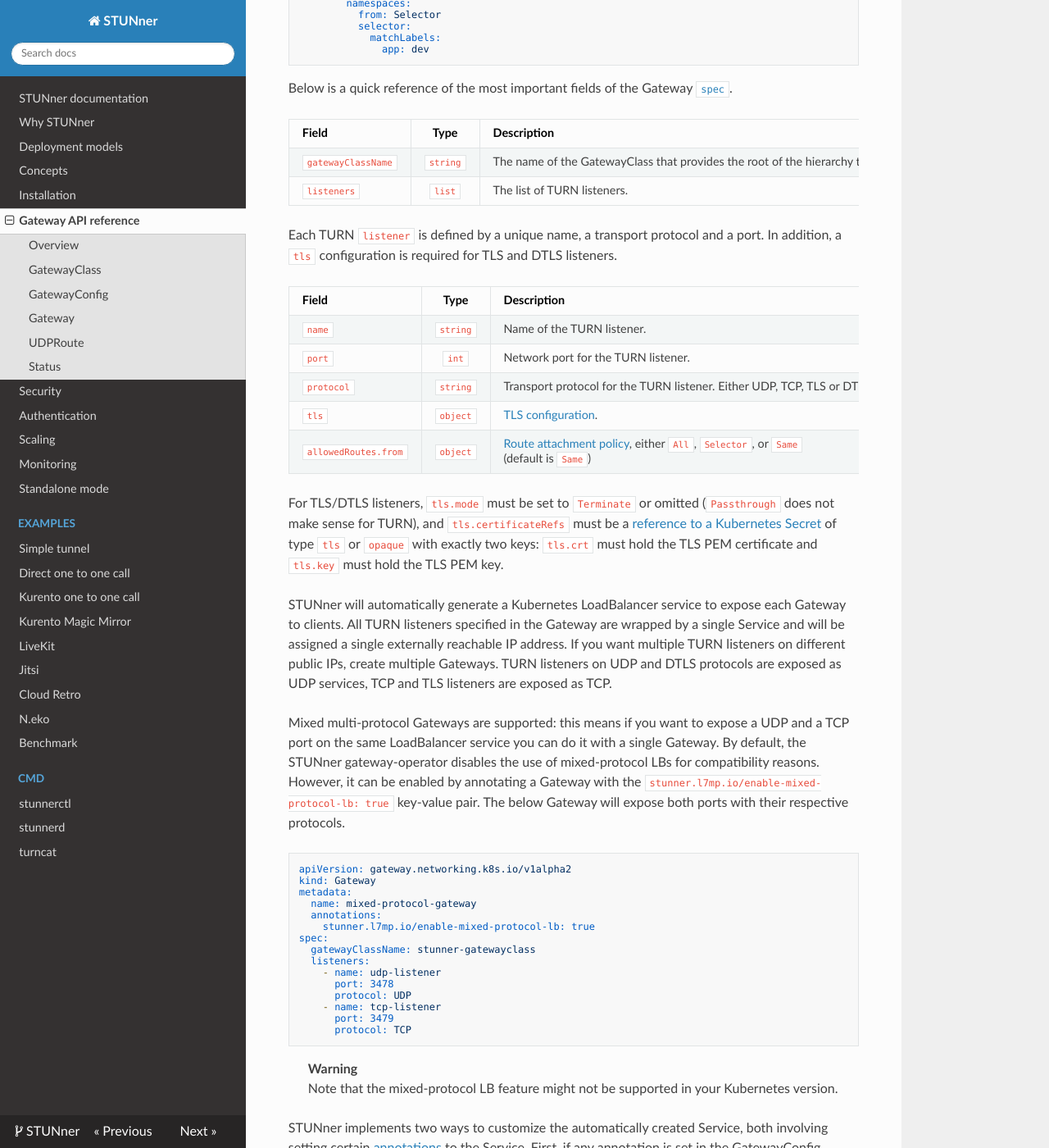
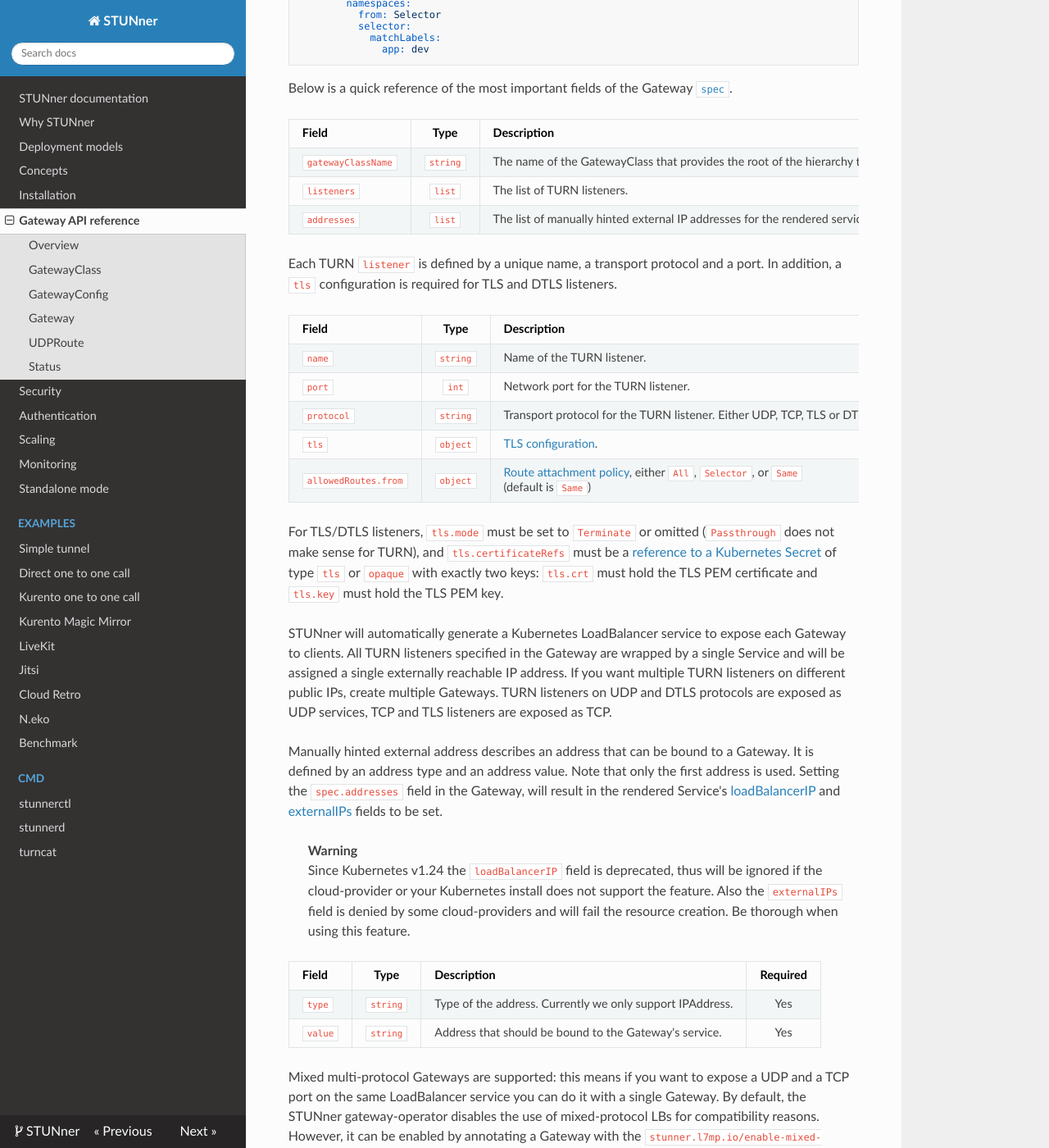
Before and after one commit to l7mp/stunner, an MkDocs documentation site: the page built from docs/GATEWAY.md, in a window 1280 px wide and 1400 px high, scrolled down 4114 px. Shown: the whole window at 82% size. Built offline with MkDocs 1.6.1, drawn with Linux system fonts in a browser that asks for light colours; nearby versions of some CDN libraries.

Commit message:
docs(Gateway): Document external ip specification

```diff
--- a/docs/GATEWAY.md
+++ b/docs/GATEWAY.md
@@ -148,6 +148,7 @@ Below is a quick reference of the most important fields of the Gateway [`spec`](
 | :--- | :---: | :--- | :---: |
 | `gatewayClassName` | `string` | The name of the GatewayClass that provides the root of the hierarchy the Gateway is attached to. | Yes |
 | `listeners` | `list` | The list of TURN listeners. | Yes |
+| `addresses` | `list` | The list of manually hinted external IP addresses for the rendered service (only the first one is used). | No |
 
 Each TURN `listener` is defined by a unique name, a transport protocol and a port. In addition, a
 `tls` configuration is required for TLS and DTLS listeners.
@@ -162,7 +163,20 @@ Each TURN `listener` is defined by a unique name, a transport protocol and a por
 
 For TLS/DTLS listeners, `tls.mode` must be set to `Terminate` or omitted (`Passthrough` does not make sense for TURN), and `tls.certificateRefs` must be a [reference to a Kubernetes Secret](https://gateway-api.sigs.k8s.io/references/spec/#gateway.networking.k8s.io%2fv1beta1.GatewayTLSConfig) of type `tls` or `opaque` with exactly two keys: `tls.crt` must hold the TLS PEM certificate and `tls.key` must hold the TLS PEM key.
 
-STUNner will automatically generate a Kubernetes LoadBalancer service to expose each Gateway to clients. All TURN listeners specified in the Gateway are wrapped by a single Service and will be assigned a single externally reachable IP address. If you want multiple TURN listeners on different public IPs, create multiple Gateways. TURN listeners on UDP and DTLS protocols are exposed as UDP services, TCP and TLS listeners are exposed as TCP.
+STUNner will automatically generate a Kubernetes LoadBalancer service to expose each Gateway to
+clients. All TURN listeners specified in the Gateway are wrapped by a single Service and will be
+assigned a single externally reachable IP address. If you want multiple TURN listeners on different
+public IPs, create multiple Gateways. TURN listeners on UDP and DTLS protocols are exposed as UDP
+services, TCP and TLS listeners are exposed as TCP.
+
+Manually hinted external address describes an address that can be bound to a Gateway. It is defined by an address type and an address value. Note that only the first address is used. Setting the `spec.addresses` field in the Gateway, will result in the rendered Service's [loadBalancerIP](https://kubernetes.io/docs/reference/generated/kubernetes-api/v1.27/#service-v1-core:~:text=non%20%27LoadBalancer%27%20type.-,loadBalancerIP,-string) and [externalIPs](https://kubernetes.io/docs/reference/generated/kubernetes-api/v1.27/#service-v1-core:~:text=and%2Dservice%2Dproxies-,externalIPs,-string%20array) fields to be set.
+> **Warning**
+Since Kubernetes v1.24 the `loadBalancerIP` field is deprecated, thus will be ignored if the cloud-provider or your Kubernetes install does not support the feature. Also the `externalIPs` field is denied by some cloud-providers and will fail the resource creation. Be thorough when using this feature.
+
+| Field | Type | Description | Required |
+| :--- | :---: | :--- | :---: |
+| `type` | `string` | Type of the address. Currently we only support IPAddress. | Yes |
+| `value` | `string` | Address that should be bound to the Gateway's service. | Yes |
 
 Mixed multi-protocol Gateways are supported: this means if you want to expose a UDP and a TCP port on the same LoadBalancer service you can do it with a single Gateway. By default, the STUNner gateway-operator disables the use of mixed-protocol LBs for compatibility reasons. However, it can be enabled by annotating a Gateway with the `stunner.l7mp.io/enable-mixed-protocol-lb: true` key-value pair. The below Gateway will expose both ports with their respective protocols.
 
```
